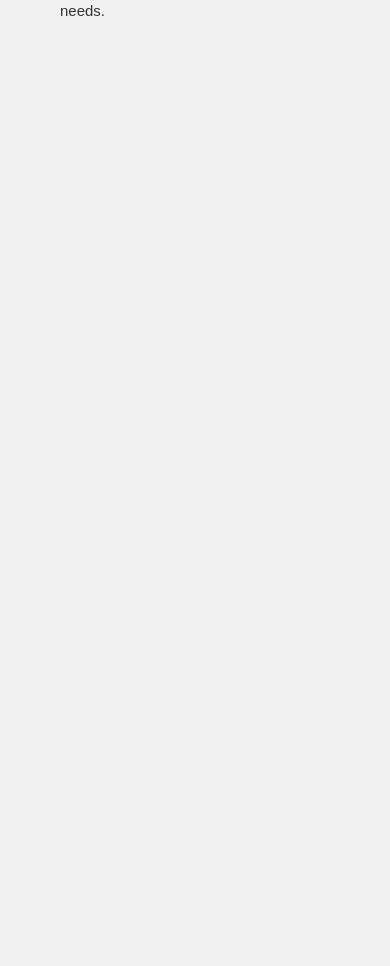
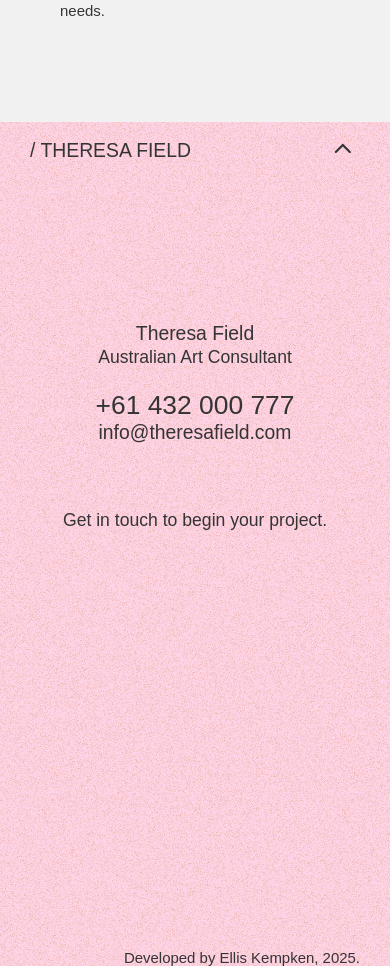
Before and after one commit to ESKempken/art-consultant-next, a Next.js app: page / in a window 390 px wide. Shown: the part 2326-3292 px from the top of the page. Before the commit the page ends 2548 px from the top, so only its background shows below. Built offline with nearby package versions, Linux system fonts and the light colour scheme; a web font is replaced by a local one.

Commit message:
mobile responsive 2

```diff
--- a/src/styles/OSummary.module.scss
+++ b/src/styles/OSummary.module.scss
@@ -9,11 +9,21 @@
     max-height: 100%;
     margin: spacer('sm');
     position: relative;
-    background-image: url('/assets/texture-noise_300x300.png'); // source - https://www.cssmatic.com/noise-texture
+    background-image: url('/assets/texture-noise_300x300.png'); // source - https://www.cssmatic.com/noise-texture;sourcehttps
     background-color: $pink-light;
+
+  @include breakpoint('md') {
+    width: 100%;
+    height: 100%;
+    margin: 0;
+  }
 
     &__wrapper {
       padding: spacer('xxl') spacer('xl');
+
+      @include breakpoint('md') {
+        padding: spacer('xxxl') spacer('md');
+      }
     }
 
     &__layout {
@@ -21,6 +31,11 @@
       flex-wrap: wrap;
       gap: spacer('xl') spacer('lg');
       justify-content: center;
+
+      @include breakpoint('md') {
+        flex-direction: column;
+        flex-wrap: nowrap;
+      }
     }
 
     &__services {
@@ -34,12 +49,11 @@
 
       li {
         transform: skewX(20deg); // Reverse child skew
-
-        @extend .--font-title;
-
         text-transform: uppercase;
         font-size: font('lg');
         line-height: font('lg');
+
+        @extend .--font-title;
 
         &::after {
           content: '';
@@ -47,10 +61,12 @@
           vertical-align: sub;
           width: font('md');
           height: font('md');
-          margin-left: spacer('md');
           background-image: url('/assets/logo-pink.svg');
           background-size: contain;
           background-repeat: no-repeat;
+          margin-left: spacer('md');
+
+
         }
       }
     }
@@ -60,6 +76,11 @@
       margin-top: auto;
       align-self: flex-end;
       text-align: end;
+
+      @include breakpoint('md') {
+        text-align: center;
+        align-self: center;
+      }
 
       >h3 {
         font-size: font('md');
--- a/src/styles/PAbout.module.scss
+++ b/src/styles/PAbout.module.scss
@@ -22,8 +22,10 @@
   &__services {
     @extend .--safe-width;
 
-    @include breakpoint('md') {
-      margin-bottom: spacer('xxxl');
+    margin-bottom: spacer('xxl');
+
+    @include breakpoint('sm') {
+      margin-bottom: spacer('xxl');
     }
   }
 }
--- a/src/styles/TLayoutPage.module.scss
+++ b/src/styles/TLayoutPage.module.scss
@@ -6,10 +6,6 @@
     height: 100vh;
     width: 100%;
     position: relative;
-
-    @include breakpoint('md') {
-      display: none;
-    }
 
     &__header {
       z-index: 2;
```
